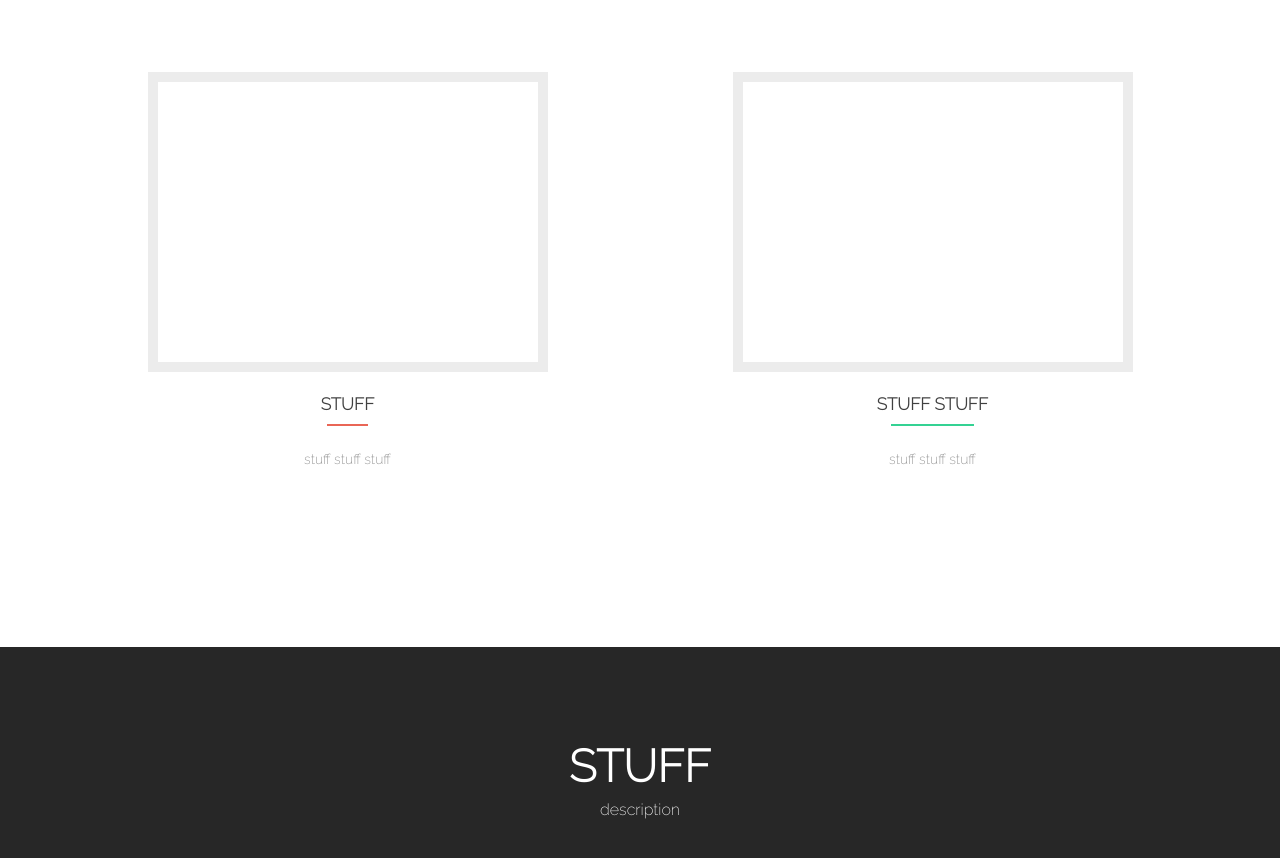
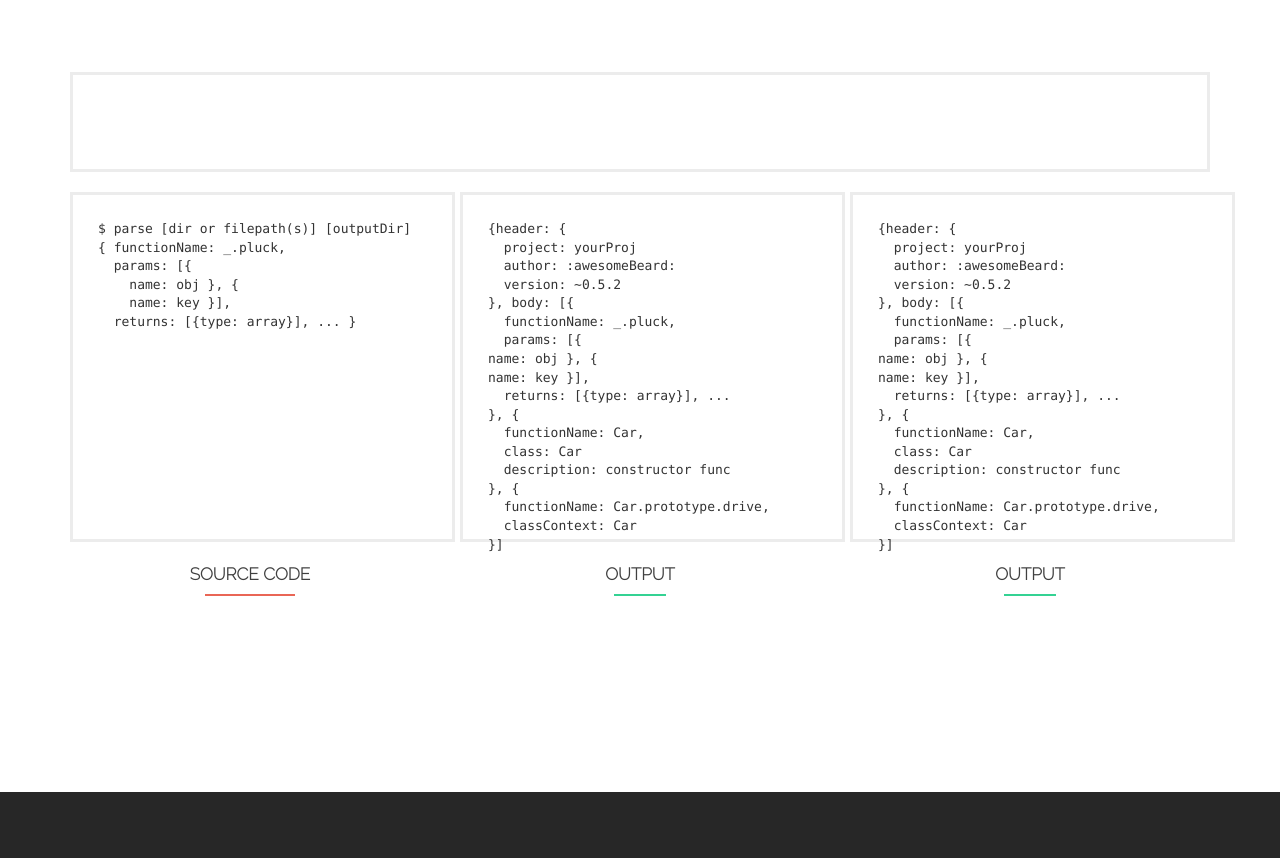
Before and after one commit to sodocan/sodocan.js, a website: page public/index.html in a window 1280 px wide. Shown: the part 1653-2511 px from the top of the page. Drawn offline with nearby package versions, Linux system fonts and the light colour scheme.

Commit message:
(in progress) homepage

```diff
--- a/public/index.html
+++ b/public/index.html
@@ -210,7 +210,7 @@
    PARSER SECTION
 ============================== -->
 
-<section class="focus" id="focus">
+<section class="parser" id="parser">
 <div class="container">
 
   <!-- SECTION HEADER -->
@@ -229,47 +229,78 @@
   <!-- 4 FOCUS BOXES -->
   <div class="row">
 
+    <div class="col-lg-12 col-sm-12 parser-command blue wow fadeInRight animated" data-wow-offset="30" data-wow-duration="1.5s" data-wow-delay="0.15s">
+      <div class="service-icon">
+        <i class="pixeden pd-icon-email-marketing"></i>
+      </div>
+    </div>
+
     <!-- FIRST FOCUS BOXES -->
-    <div class="col-lg-6 col-sm-6 focus-box red wow fadeInLeft animated" data-wow-offset="30" data-wow-duration="1.5s" data-wow-delay="0.15s">
+    <div class="col-lg-4 col-sm-4 parser-box red wow fadeInLeft animated" data-wow-offset="30" data-wow-duration="1.5s" data-wow-delay="0.15s">
       <div class="service-icon">
+        <pre>
+$ parse [dir or filepath(s)] [outputDir]
+{ functionName: _.pluck,
+  params: [{
+    name: obj }, {
+    name: key }],
+  returns: [{type: array}], ... }
+        </pre>
         <i class="pixeden pd-icon-monitor"></i> <!-- FOCUS ICON-->
       </div>
-      <h5 class="red-border-bottom">stuff</h5> <!-- FOCUS HEADING -->
-      <p> <!-- FOCUS DESCRIPTION -->
-         stuff stuff stuff
-      </p>
+      <h5 class="red-border-bottom">Source Code</h5> <!-- FOCUS HEADING -->
     </div>
     <!-- / END FIRST FOCUS BOX. Other boxes has same format -->
 
-    <div class="col-lg-6 col-sm-6 focus-box green wow fadeInLeft animated" data-wow-offset="30" data-wow-duration="1.5s" data-wow-delay="0.15s">
+    <div class="col-lg-4 col-sm-4 parser-box green wow fadeInLeft animated" data-wow-offset="30" data-wow-duration="1.5s" data-wow-delay="0.15s">
       <div class="service-icon">
+        <pre>{header: {
+  project: yourProj
+  author: :awesomeBeard:
+  version: ~0.5.2
+}, body: [{
+  functionName: _.pluck,
+  params: [{
+name: obj }, {
+name: key }],
+  returns: [{type: array}], ...
+}, {
+  functionName: Car,
+  class: Car
+  description: constructor func
+}, {
+  functionName: Car.prototype.drive,
+  classContext: Car
+}]</pre>
         <span class="pixeden pd-icon-camera"></span>
       </div>
-      <h5 class="green-border-bottom">stuff stuff</h5>
-      <p>
-         stuff stuff stuff
-      </p>
+      <h5 class="green-border-bottom">Output</h5>
     </div>
 
-<!--     <div class="col-lg-3 col-sm-3 focus-box blue wow fadeInRight animated" data-wow-offset="30" data-wow-duration="1.5s" data-wow-delay="0.15s">
+    <div class="col-lg-4 col-sm-4 parser-box green wow fadeInLeft animated" data-wow-offset="30" data-wow-duration="1.5s" data-wow-delay="0.15s">
       <div class="service-icon">
-        <i class="pixeden pd-icon-email-marketing"></i>
+        <pre>{header: {
+  project: yourProj
+  author: :awesomeBeard:
+  version: ~0.5.2
+}, body: [{
+  functionName: _.pluck,
+  params: [{
+name: obj }, {
+name: key }],
+  returns: [{type: array}], ...
+}, {
+  functionName: Car,
+  class: Car
+  description: constructor func
+}, {
+  functionName: Car.prototype.drive,
+  classContext: Car
+}]</pre>
+        <span class="pixeden pd-icon-camera"></span>
       </div>
-      <h5 class="blue-border-bottom">stuff stuff</h5>
-      <p>
-         stuff stuff stuff
-      </p>
+      <h5 class="green-border-bottom">Output</h5>
     </div>
-
-    <div class="col-lg-3 col-sm-3 focus-box yellow wow fadeInRight animated" data-wow-offset="30" data-wow-duration="1.5s" data-wow-delay="0.15s">
-      <div class="service-icon">
-        <i class="pixeden pd-icon-check"></i>
-      </div>
-      <h5 class="yellow-border-bottom">Stuff Stuff</h5>
-      <p>
-         stuff stuff stuff
-      </p>
-    </div> -->
   </div>
   <!-- / END 4 FOCUS BOXES -->
 
```
Also changed, not shown: public/dist/style.min.css, public/images/parser/parser2.png (added).
